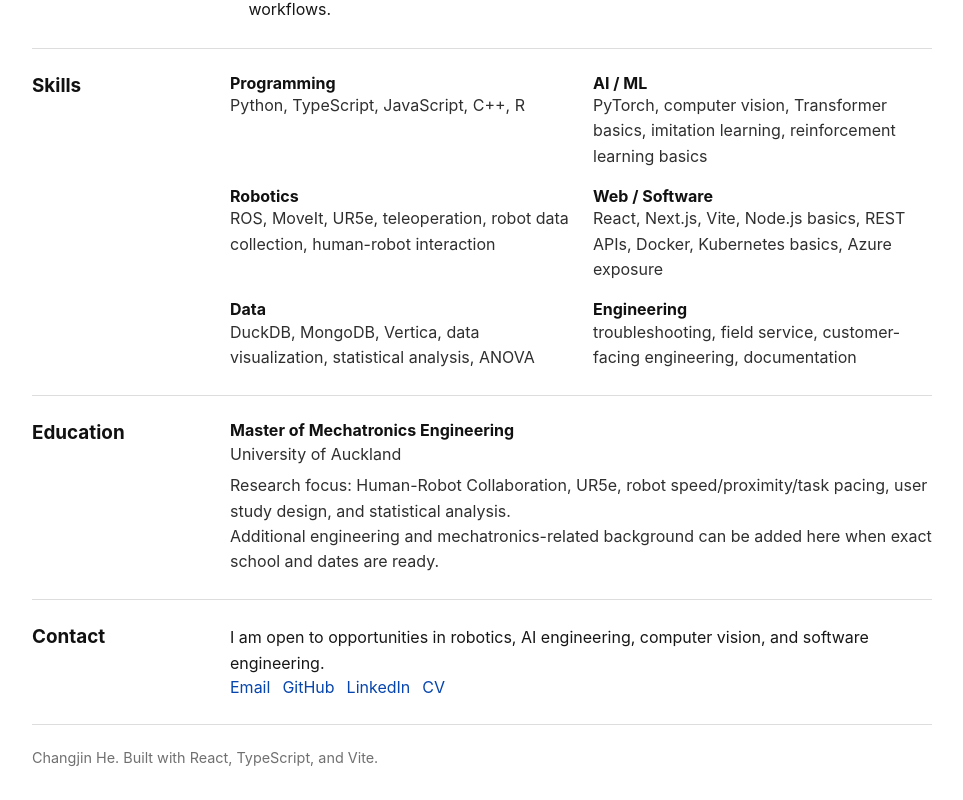
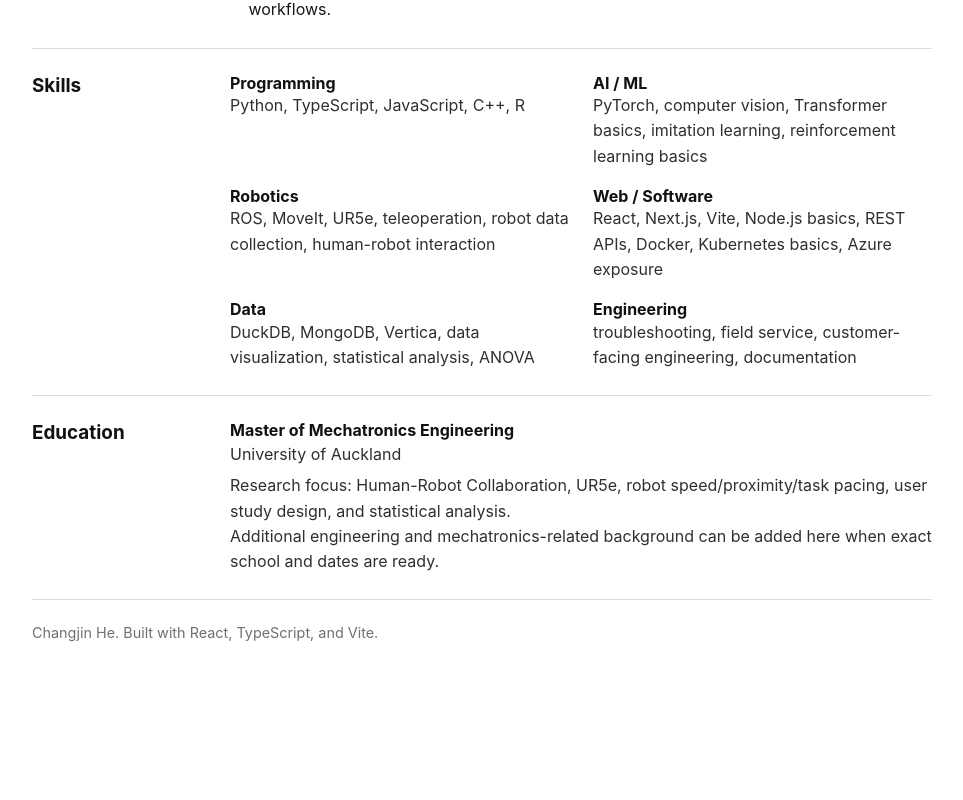
Before and after one commit to CccccJin/CccccJin.github.io, a React (Vite) app: page / in a window 1280 px wide. Shown: the part 2241-3041 px from the top of the page, without its empty margins (158-1121 px from the left). After the commit the page ends 2916 px from the top, so only its background shows below. Built offline with nearby package versions, Linux system fonts and the light colour scheme.

Commit message:
Update contact links and remove contact section

```diff
--- a/src/App.tsx
+++ b/src/App.tsx
@@ -59,16 +59,6 @@ function App() {
           </div>
         </Section>
 
-        <Section id="contact" title="Contact">
-          <p>{profile.contactIntro}</p>
-          <nav className="inline-links" aria-label="Contact links">
-            {profile.links.map((link) => (
-              <a key={link.label} href={link.href}>
-                {link.label}
-              </a>
-            ))}
-          </nav>
-        </Section>
       </main>
 
       <Footer name={profile.name} />
--- a/src/data/profile.ts
+++ b/src/data/profile.ts
@@ -22,7 +22,7 @@ export const profile = {
   links: [
     {
       label: 'Email',
-      href: 'mailto:TODO-email@example.com',
+      href: 'mailto:che917@aucklanduni.ac.nz',
     },
     {
       label: 'GitHub',
@@ -30,7 +30,7 @@ export const profile = {
     },
     {
       label: 'LinkedIn',
-      href: 'https://www.linkedin.com/in/TODO-linkedin-profile',
+      href: 'https://www.linkedin.com/in/changjin-he-908a2531a/',
     },
     {
       label: 'CV',
```
